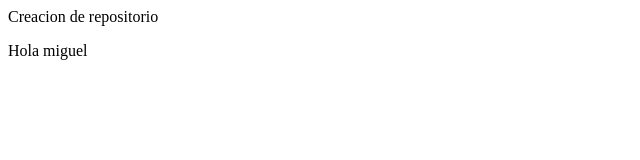
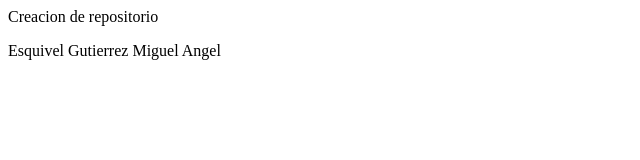
Before and after one commit to Jesus-Raul-3421/AWOS, a plain HTML site: page index.html in a window 1280 px wide. Shown: the whole page, without its empty margins (0-640 px from the left). Drawn offline with Linux system fonts and the light colour scheme.

Commit message:
cambio en html

```diff
--- a/index.html
+++ b/index.html
@@ -3,7 +3,7 @@
     <head>
         <body>
             <p>Creacion de repositorio</p>
-            <p>Hola miguel</p>
+            <p>Esquivel Gutierrez Miguel Angel </p>
         </body>
     </head>
 </html>
```
